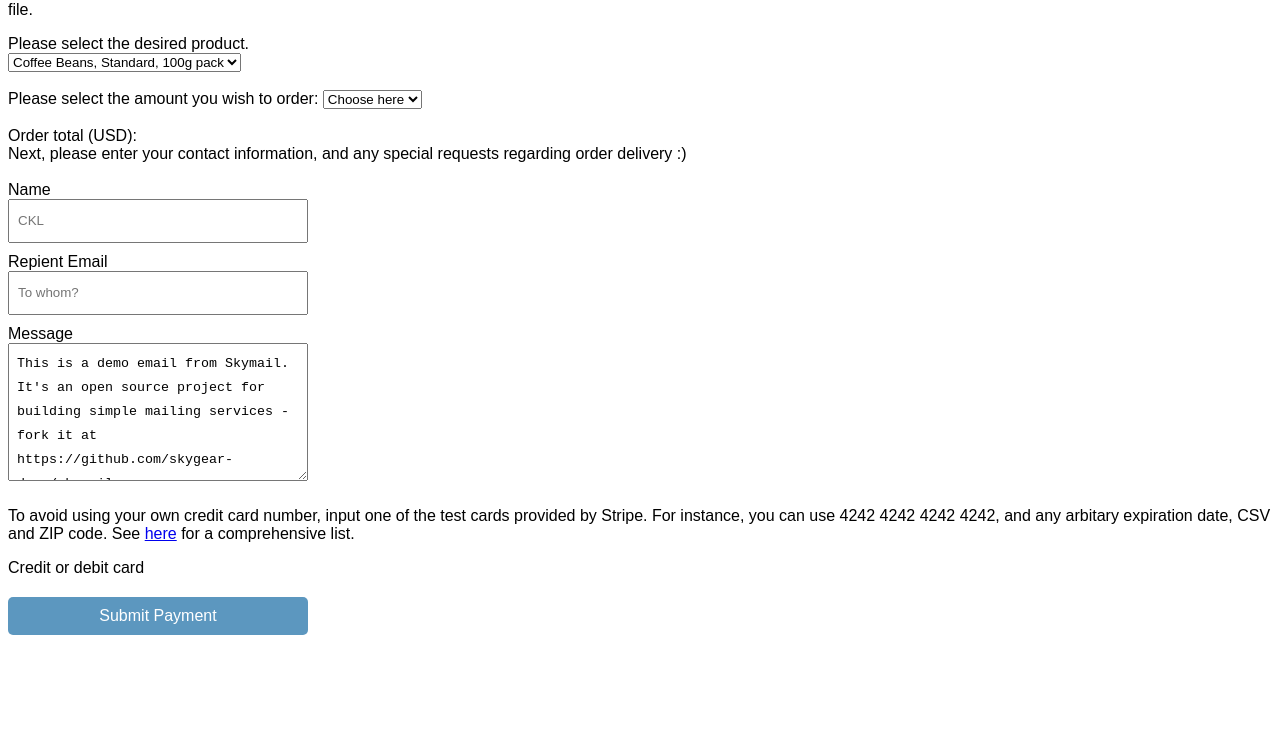
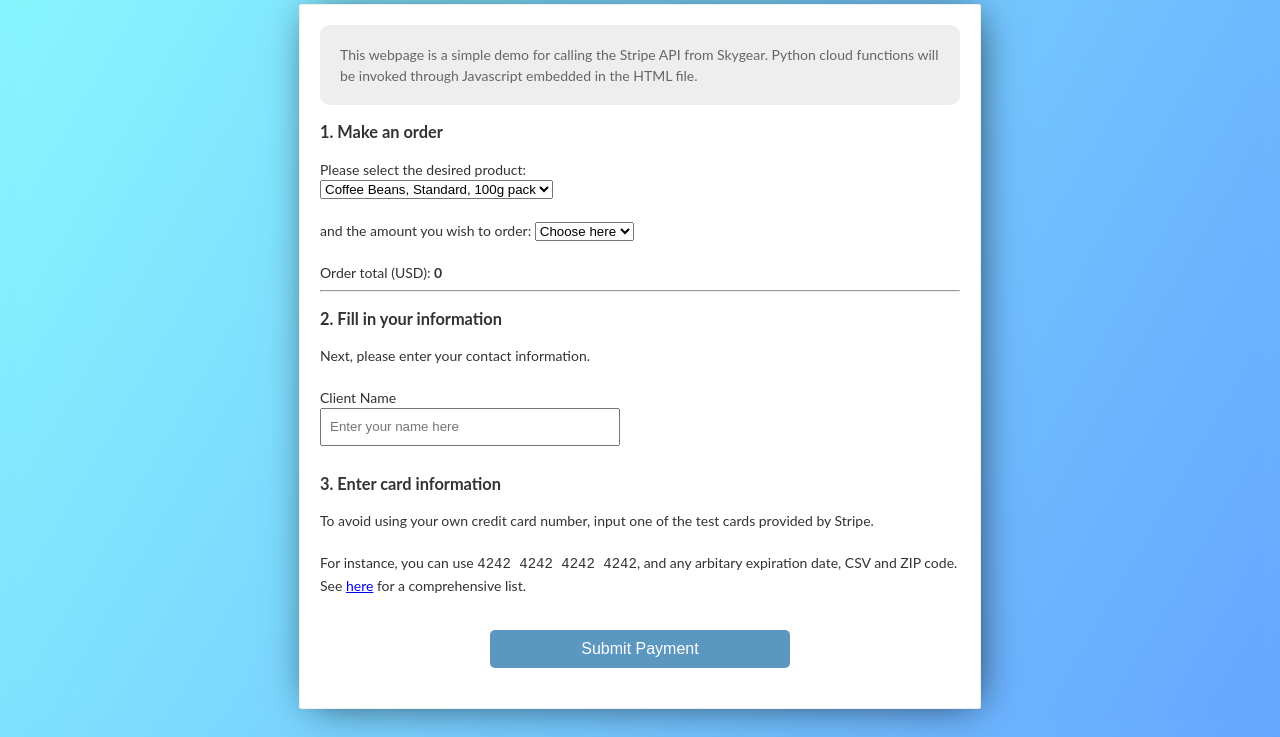
Before and after one commit to openerror/skygearStripeDemo, a plain HTML site: page public_html/index.html in a window 1280 px wide. Shown: the part 73-810 px from the top of the page. Drawn offline with Linux system fonts and the light colour scheme; a script that the page names is missing.

Commit message:
Update style and restructure the html page

```diff
--- a/public_html/index.css
+++ b/public_html/index.css
@@ -1,23 +1,75 @@
 html, body {
-    font-family: "arial",Lato, Arial, sans-serif;
+    font-family: Lato, Arial, sans-serif;
+    padding: 10px;
+    color: #333;
+    background-image: linear-gradient(120deg, #89f7fe 0%, #66a6ff 100%);
 }
 
-#response { display:none; padding: 5px; text-align: center;}
-.success { background-color: green;}
-.error { background-color: red;}
-form#orderForm { line-height: 1.5em; margin: auto; width: 640px;}
-button { padding: 10px 20px; background-color: #5C97BF; color: #fff; border: none; font-size: 16px; margin: 20px auto; width: 300px; cursor: pointer;border-radius: 5px;}
-input,textarea {min-width: 300px; line-height: 24px; margin-bottom: 10px;padding:8px;}
+#response {
+  display:none;
+  padding: 5px;
+  text-align: center;
+}
+.success {
+  background-color: green;
+}
+.error {
+  background-color: red;
+}
+form#payment-form {
+  line-height: 1.5em;
+  margin: auto;
+  width: 640px;
+  max-width: 80%;
+  background: #fff;
+  padding: 20px;
+  border: 1px #eee solid;
+  border-radius: 2px;
+  -webkit-box-shadow: 4px 2px 39px -9px rgba(0,0,0,0.75);
+  -moz-box-shadow: 4px 2px 39px -9px rgba(0,0,0,0.75);
+  box-shadow: 4px 2px 39px -9px rgba(0,0,0,0.75);
+  font-size: 14px;
+  }
+button {
+  padding: 10px 20px;
+  background-color: #5C97BF;
+  color: #fff; border: none;
+  font-size: 16px;
+  margin: 20px auto;
+  width: 300px;
+  cursor: pointer;
+  border-radius: 5px;
+}
+input,textarea {
+  width: 300px;
+  max-width: 100%;
+  line-height: 18px;
+  margin-bottom: 10px;
+  padding:8px
+}
 button:focus,
 textarea:focus,
 input:focus {
-outline: none;
+  outline: none;
 }
-.logo {color: #2C3E50;}
+.logo {
+  color: #14283c;
+  text-align: center;
+  font-weight: 300;}
+
+.info {
+  background: #eee;
+  border-radius: 10px;
+  padding: 5px 20px;
+  color: #666;
+}
+.submit-row {
+  text-align: center;
+}
 
 @media (max-width:428px){
-form#emailForm {width: 90%;}
-button,input,textarea {width: 100%;}
+  form#emailForm {width: 90%;}
+  button,input,textarea {width: 100%;}
 }
 
 /**
--- a/public_html/index.html
+++ b/public_html/index.html
@@ -19,21 +19,24 @@
       <button id="back-button">Back</button>
     </div>
 
-    <form name="orderForm">
-      <h2 class="logo">Skygear X Stripe Payment (demo)</h2>
-      <p>This webpage will become a simple demo for calling the Stripe API from Skygear. To that end, Python cloud functions will be invoked through Javascript embedded in the HTML file.</p>
+    <!--Stripe card payment form-->
+    <h2 class="logo">Skygear X Stripe Payment (demo)</h2>
+    <form action="/charge" method="post" id="payment-form" name="paymentForm">
+      <div class="info">
+        <p>This webpage is a simple demo for calling the Stripe API from Skygear. Python cloud functions will be invoked through Javascript embedded in the HTML file.</p>
+      </div>
 
-      <label for="order_item">Please select the desired product.</label>
+      <h3>1. Make an order</h3>
+      <label for="order_item">Please select the desired product:</label>
       <br>
       <select name="order_item" onchange="orderTotal()">
          <option value="bean_standard_100">Coffee Beans, Standard, 100g pack</option>
          <option value="bean_deluxe_100">Coffee Beans, Deluxe, 100g pack</option>
       </select>
 
-      <br>
-      <br>
+      <br><br>
 
-      <label for="order_amount">Please select the amount you wish to order: </label>
+      <label for="order_amount">and the amount you wish to order: </label>
       <select name="order_amount" onchange="orderTotal()">
          <option selected hidden value="-1">Choose here</option>
          <option value="1" >1</option>
@@ -45,37 +48,26 @@
       <br>
       <br>
 
-      Order total (USD): <b id="total"></b>
+
+      Order total (USD): <b id="total">0</b>
 
       <br>
+      <hr>
+      <h3>2. Fill in your information</h3>
 
-      <label> Next, please enter your contact information, and any special requests regarding order delivery :)</label>
+      <label> Next, please enter your contact information.</label>
       <br><br>
-      <label for="name">Name</label>
+
+      <label for="name">Client Name</label>
       <br>
-      <input type="text" name="name" id="name" placeholder="CKL" required><br />
+      <input type="text" name="name" id="name" placeholder="Enter your name here"><br />
+      <h3>3. Enter card information</h3>
 
-      <label for="emailAddress">Repient Email</label>
-      <br>
-      <input type="email" name="email" id="email" placeholder="To whom?"><br />
-
-      <label for="message">Message</label>
-      <br>
-      <textarea name="message" id="message" rows="5" cols="10" placeholder="Your message">This is a demo email from Skymail.
-It's an open source project for building simple mailing services - fork it at https://github.com/skygear-demo/skymail
-      </textarea><br/>
-    </form>
-
-    <p id="testCards">To avoid using your own credit card number, input one of the test cards provided by Stripe.
-        For instance, you can use 4242 4242 4242 4242, and any arbitary expiration date, CSV and ZIP code.
-        See <a href="https://stripe.com/docs/testing#cards">here</a> for a comprehensive list.
-    </p>
-    <!--Stripe card payment form-->
-    <script src="https://js.stripe.com/v3/"></script>
-    <form action="/charge" method="post" id="payment-form">
+      <p id="testCards">To avoid using your own credit card number, input one of the test cards provided by Stripe.<br><br>
+      For instance, you can use <code>4242 4242 4242 4242</code>, and any arbitary expiration date, CSV and ZIP code. See <a href="https://stripe.com/docs/testing#cards">here</a> for a comprehensive list.
+      </p>
       <div class="form-row">
         <label for="card-element">
-          Credit or debit card
         </label>
         <div id="card-element">
           <!-- A Stripe Element will be inserted here. -->
@@ -83,13 +75,15 @@ It's an open source project for building simple mailing services - fork it at ht
 
         <!-- Used to display form errors. -->
         <div id="card-errors" role="alert"></div>
+        <div class="submit-row"><button>Submit Payment</button></div>
       </div>
 
-      <button>Submit Payment</button>
+
     </form>
 
     <!--Skygear configuration-->
     <!--The app end point and the api key can be found in the developer portal-->
+    <script src="https://js.stripe.com/v3/"></script>
     <script src="index.js"></script>
   </body>
 </html>
--- a/public_html/index.js
+++ b/public_html/index.js
@@ -15,7 +15,8 @@ skygear.config({
 
 function orderTotal() {
     /* Updates and displays the order amount on HTML frontend */
-    //alert("I have been triggered!");
+    var type = document.paymentForm.order_item.value;
+    var quantity = parseInt(document.paymentForm.order_amount.value);
 
     var type = document.orderForm.order_item.value;
     var quantity = parseInt(document.orderForm.order_amount.value);
@@ -46,7 +47,7 @@ function stripeTokenHandler(token) {
 
     // Ideally, should perform some form of input validation before proceeding
     // e.g. check whether there are invalid characters in clientName
-    var clientName = document.orderForm.name.value;
+    var clientName = document.paymentForm.name.value;
     if (validateName(clientName) === false){
         return false;
     }
@@ -57,8 +58,8 @@ function stripeTokenHandler(token) {
     const params = {
         "stripeToken": token,
         "charge": total, // Charge amount in whole DOLLARS; e.g. total=14.1 == 14.1 USD
-        "product": document.orderForm.order_item.value,
-        "clientName": document.orderForm.name.value
+        "product": document.paymentForm.order_item.value,
+        "clientName": document.paymentForm.name.value
     };
 
     skygear.lambda("submitPayment", params)
```
